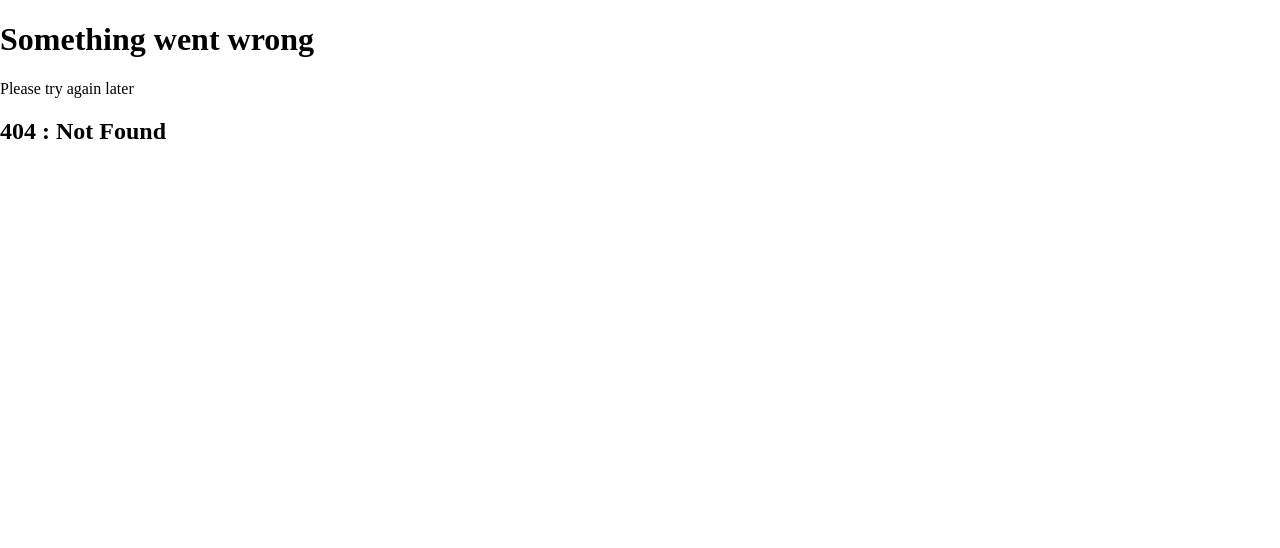
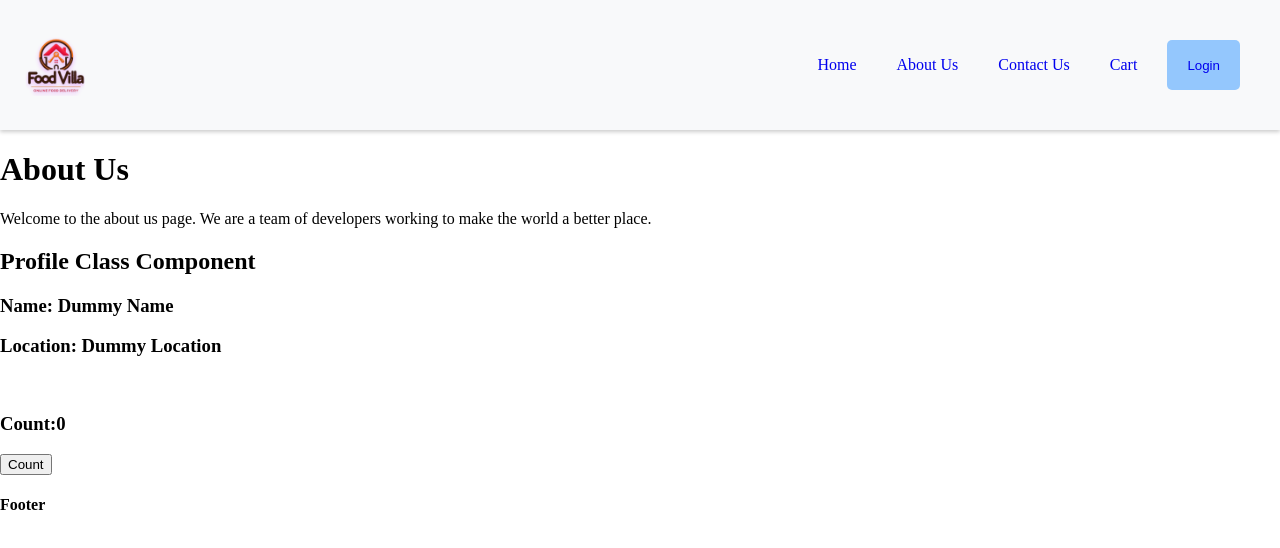
Before and after one commit to deep-t4run/NamasteReact, a React (Vite) app: page /about/profile in a window 1280 px wide. Before the commit this address had no page. Shown: the top 548 px of the page. Built offline with nearby package versions, Linux system fonts and the light colour scheme; no server answers.

Commit message:
Let's get classy

```diff
--- a/src/components/About.js
+++ b/src/components/About.js
@@ -1,6 +1,37 @@
+// import React from "react";
+// // import { Outlet } from "react-router-dom";
+// import Profile from "./Profile";
+// import ProfileClass from "./ProfileClass";
+// const About = () => {
+//   return (
+//     <div>
+//       <h1>About Us</h1>
+//       <p>
+//         Welcome to the about us page. We are a team of developers working to
+//         make the world a better place.
+//       </p>
+//       {/* <Outlet /> */}
+//       <Profile name={"Parth"} />
+//       <ProfileClass name={"Tarun"} />
+//     </div>
+//   );
+// };
+
+// export default About;
+
 import React from "react";
+import Profile from "./Profile";
+import ProfileClass from "./ProfileClass";
+class About extends React.Component {
+  constructor(props) {
+    super(props);
+  }
 
-const About = () => {
+  componentDidMount() {
+    console.log("About Component Mounted");
+  }
+
+  render() {
     return (
       <div>
         <h1>About Us</h1>
@@ -8,8 +39,11 @@ const About = () => {
           Welcome to the about us page. We are a team of developers working to
           make the world a better place.
         </p>
+        {/* <Profile name={"Parth"} /> */}
+        <ProfileClass name={"Tarun"} />
       </div>
     );
-};
+  }
+}
 
 export default About;
--- /dev/null
+++ b/src/components/Profile.js
@@ -0,0 +1,22 @@
+import React from "react";
+import { useState } from "react";
+
+const Profile = (props) => {
+  const [count, setCount] = useState(0);
+  return (
+    <div>
+      <h2>Profile Component</h2>
+      <h3>Name: {props.name}</h3>
+      <h3>Count: {count}</h3>
+      <button
+        onClick={() => {
+          setCount(count + 1);
+        }}
+      >
+        Count
+      </button>
+    </div>
+  );
+};
+
+export default Profile;
--- /dev/null
+++ b/src/components/ProfileClass.js
@@ -0,0 +1,58 @@
+import React from "react";
+
+class Profile extends React.Component {
+  constructor(props) {
+    super(props);
+    // create state over here
+    this.state = {
+      count: 0,
+      userInfo: {
+        name: "Dummy Name",
+        location: "Dummy Location",
+      },
+    };
+    console.log("Profile Class Component Constructor");
+  }
+
+  async componentDidMount() {
+    // this method gets called after the component is mounted(rendered)
+    // this is the best place to make an API call
+    const data = await fetch(" https://api.github.com/users/deep-t4run");
+    const json = await data.json();
+    console.log(json);
+    this.setState({
+      userInfo: json,
+    });
+    console.log("Profile Class Component Mounted");
+  }
+
+  componentDidUpdate() {
+    console.log("Profile Class Component Updated");
+  }
+
+  render() {
+    const { count } = this.state;
+    console.log("Profile Class Component Rendered");
+    return (
+      <div>
+        <h2>Profile Class Component</h2>
+        <h3>Name: {this.state.userInfo.name}</h3>
+        <h3>Location: {this.state.userInfo.location}</h3>
+        <img src={this.state.userInfo.avatar_url} alt="" />
+        {/* <h3>Count:{this.state.count}</h3> */}
+        <h3>Count:{count}</h3>
+        <button
+          onClick={() => {
+            this.setState({
+              count: count + 1,
+            });
+          }}
+        >
+          Count
+        </button>
+      </div>
+    );
+  }
+}
+
+export default Profile;
```
Also changed, not shown: src/App.js (+7 -0 lines), 1 other file (tests, documents, lock files or other folders). Lines whose indentation alone changed are shown as unchanged.
